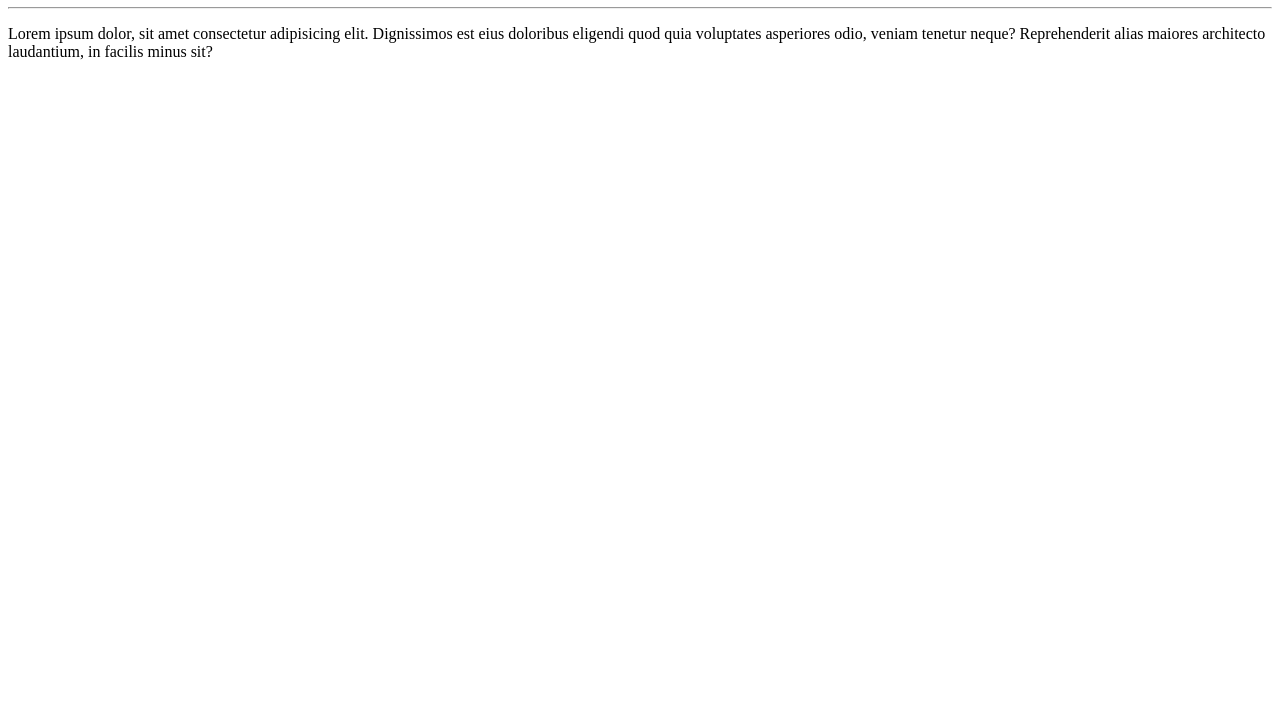
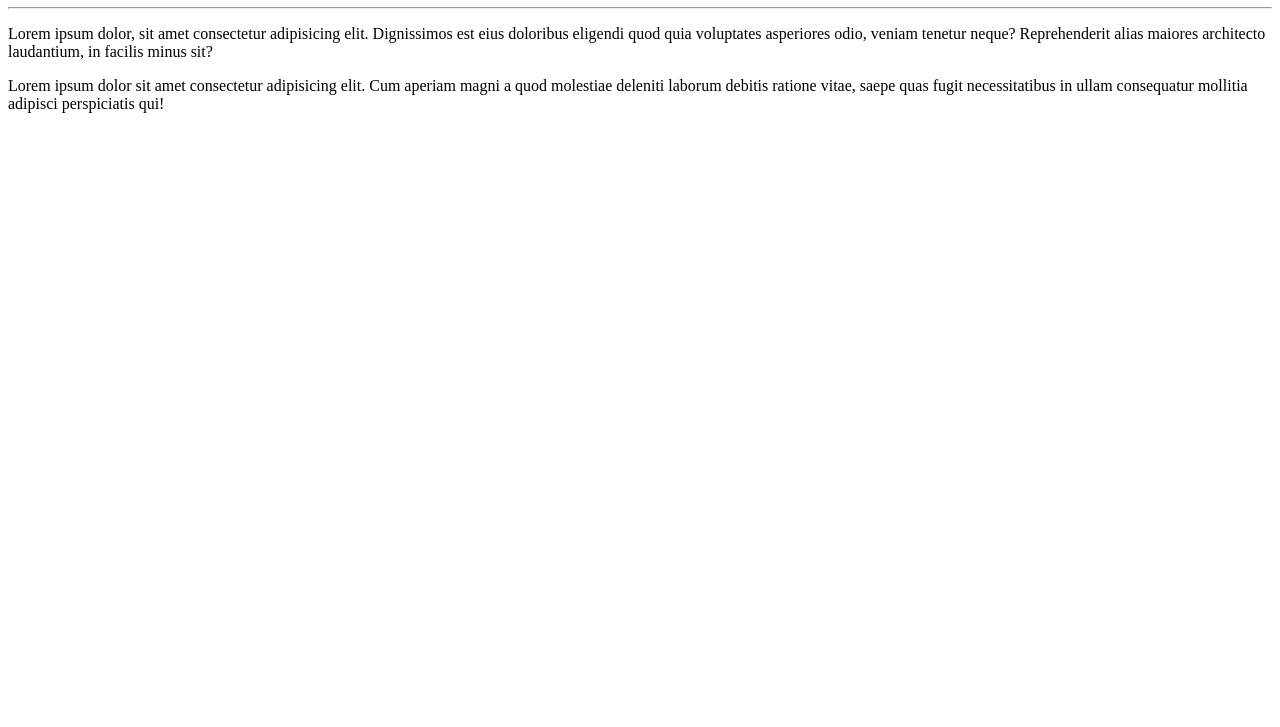
Before and after one commit to RodrigoAndrade213/Ola-Mundo, a plain HTML site: page site-exemplo/index.html in a window 1280 px wide. Shown: the part 73-800 px from the top of the page. Drawn offline with Linux system fonts and the light colour scheme.

Commit message:
adicionei um paragráfo

```diff
--- a/site-exemplo/index.html
+++ b/site-exemplo/index.html
@@ -10,6 +10,7 @@
     <h1>Olá,Mundo</h1>
     <hr>
     <p>Lorem ipsum dolor, sit amet consectetur adipisicing elit. Dignissimos est eius doloribus eligendi quod quia voluptates asperiores odio, veniam tenetur neque? Reprehenderit alias maiores architecto laudantium, in facilis minus sit?</p>
+    <p>Lorem ipsum dolor sit amet consectetur adipisicing elit. Cum aperiam magni a quod molestiae deleniti laborum debitis ratione vitae, saepe quas fugit necessitatibus in ullam consequatur mollitia adipisci perspiciatis qui!</p>
 
 </body>
 </html>
```
